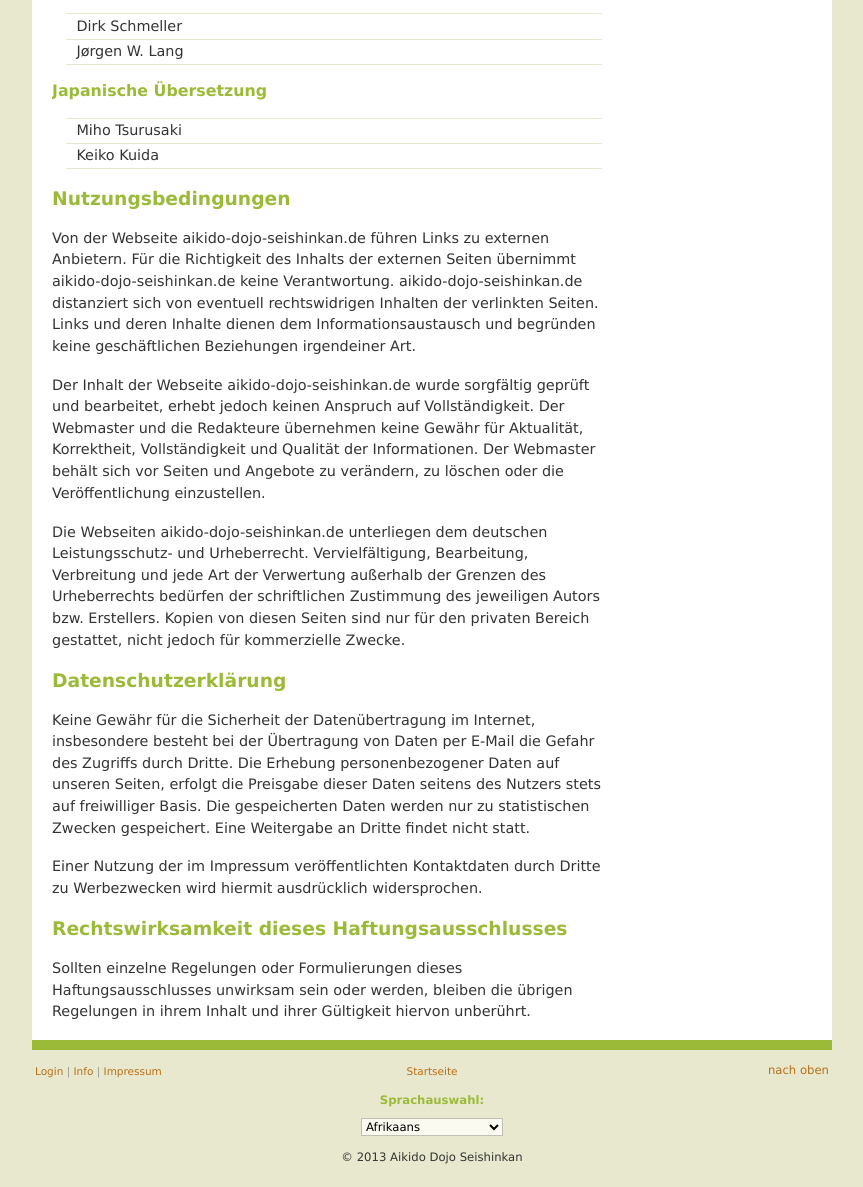
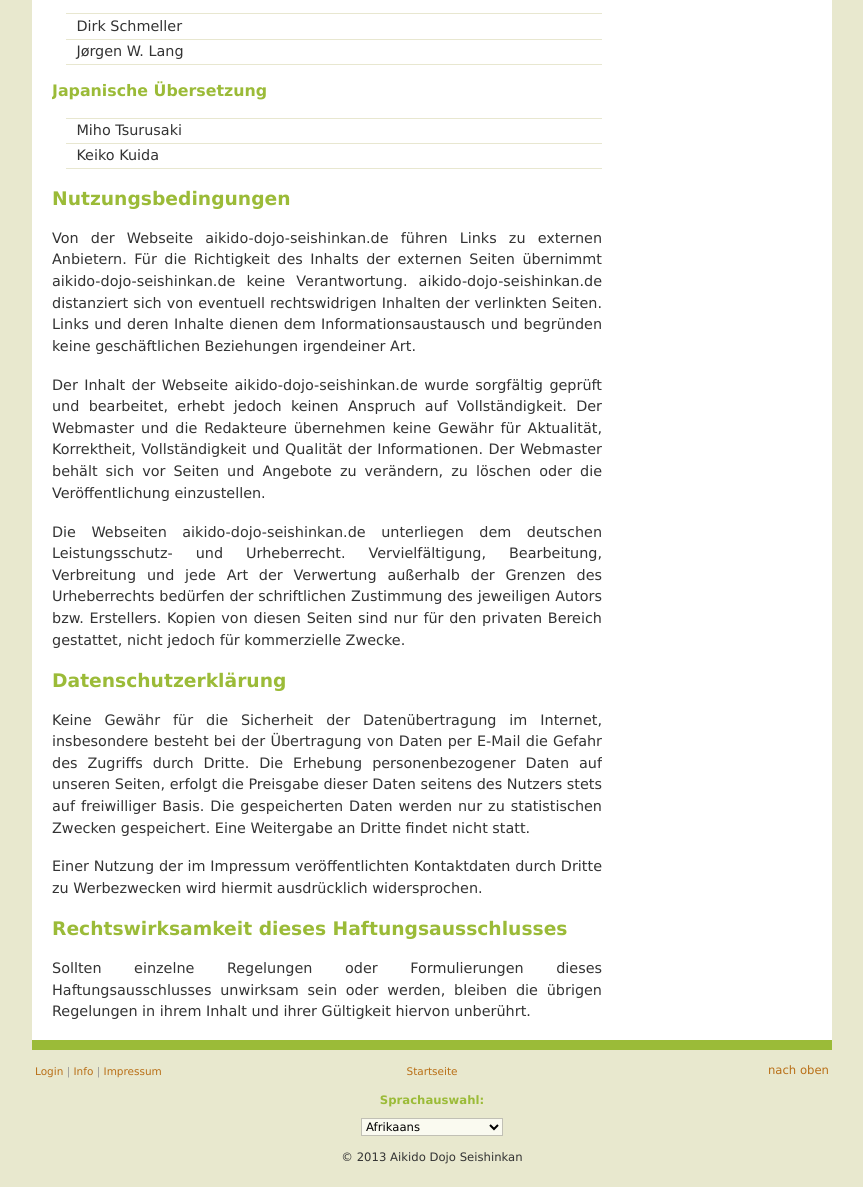
Before and after one commit to marcusti/seishinkan, a Django app: template templates/impressum.html in a window 1280 px wide. Shown: the part 813-2000 px from the top of the page, without its empty margins (208-1071 px from the left). Run offline with Django 3.2, Linux system fonts and the light colour scheme; the template is opened without the code that fills it, so the values that code supplies are empty.

Commit message:
impressum layout

```diff
--- a/templates/impressum.html
+++ b/templates/impressum.html
@@ -49,21 +49,21 @@ Internet: www.aikido-dojo-seishinkan.de
 
 <h3>Nutzungsbedingungen</h3>
 
-<p>
+<p class="postentry">
 Von der Webseite aikido-dojo-seishinkan.de führen Links zu externen Anbietern.
 Für die Richtigkeit des Inhalts der externen Seiten übernimmt aikido-dojo-seishinkan.de keine Verantwortung.
 aikido-dojo-seishinkan.de distanziert sich von eventuell rechtswidrigen Inhalten der verlinkten Seiten.
 Links und deren Inhalte dienen dem Informationsaustausch und begründen keine geschäftlichen Beziehungen irgendeiner Art.
 </p>
 
-<p>
+<p class="postentry">
 Der Inhalt der Webseite aikido-dojo-seishinkan.de wurde sorgfältig geprüft und bearbeitet,
 erhebt jedoch keinen Anspruch auf Vollständigkeit.
 Der Webmaster und die Redakteure übernehmen keine Gewähr für Aktualität, Korrektheit, Vollständigkeit und Qualität der Informationen.
 Der Webmaster behält sich vor Seiten und Angebote zu verändern, zu löschen oder die Veröffentlichung einzustellen.
 </p>
 
-<p>
+<p class="postentry">
 Die Webseiten aikido-dojo-seishinkan.de unterliegen dem deutschen Leistungsschutz- und Urheberrecht.
 Vervielfältigung, Bearbeitung, Verbreitung und jede Art der Verwertung außerhalb der Grenzen des Urheberrechts
 bedürfen der schriftlichen Zustimmung des jeweiligen Autors bzw. Erstellers.
@@ -72,20 +72,20 @@ Kopien von diesen Seiten sind nur für den privaten Bereich gestattet, nicht jed
 
 <h3>Datenschutzerklärung</h3>
 
-<p>
+<p class="postentry">
 Keine Gewähr für die Sicherheit der Datenübertragung im Internet,
 insbesondere besteht bei der Übertragung von Daten per E-Mail die Gefahr des Zugriffs durch Dritte.
 Die Erhebung personenbezogener Daten auf unseren Seiten, erfolgt die Preisgabe dieser Daten seitens des Nutzers stets auf freiwilliger Basis.
 Die gespeicherten Daten werden nur zu statistischen Zwecken gespeichert. Eine Weitergabe an Dritte findet nicht statt.
 </p>
 
-<p>
+<p class="postentry">
 Einer Nutzung der im Impressum veröffentlichten Kontaktdaten durch Dritte zu Werbezwecken wird hiermit ausdrücklich widersprochen.
 </p>
 
 <h3>Rechtswirksamkeit dieses Haftungsausschlusses</h3>
 
-<p>
+<p class="postentry">
 Sollten einzelne Regelungen oder Formulierungen dieses Haftungsausschlusses unwirksam sein oder werden,
 bleiben die übrigen Regelungen in ihrem Inhalt und ihrer Gültigkeit hiervon unberührt.
 </p>
```
